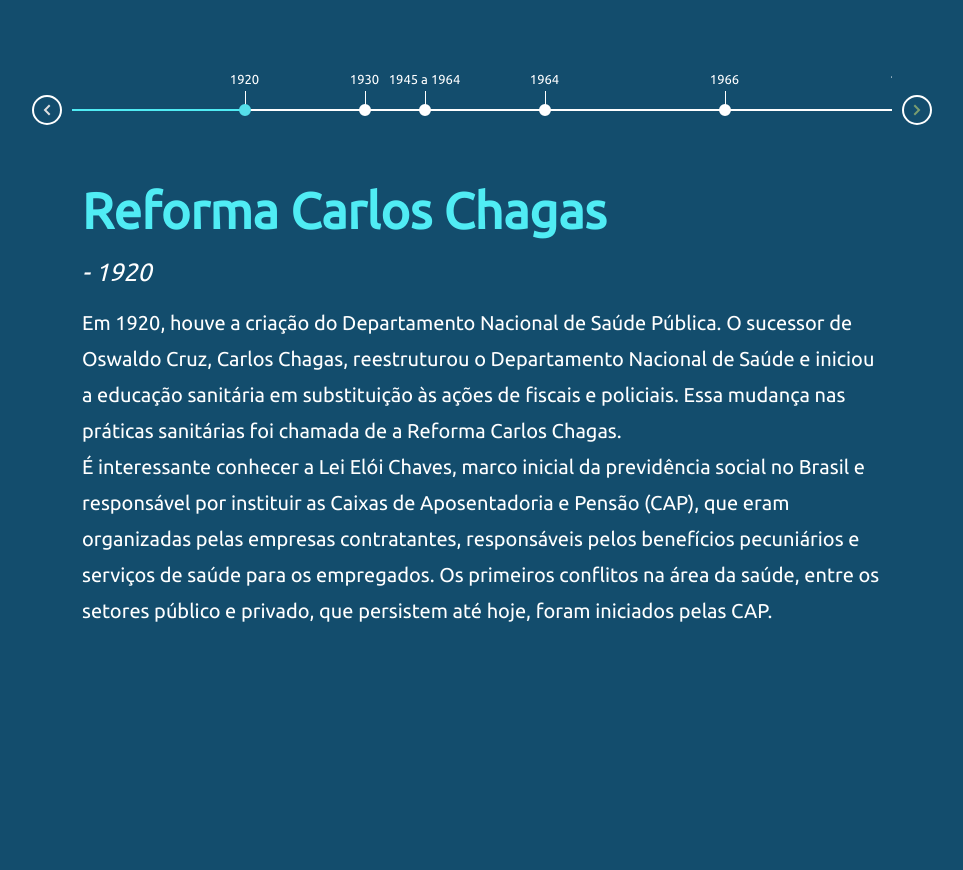
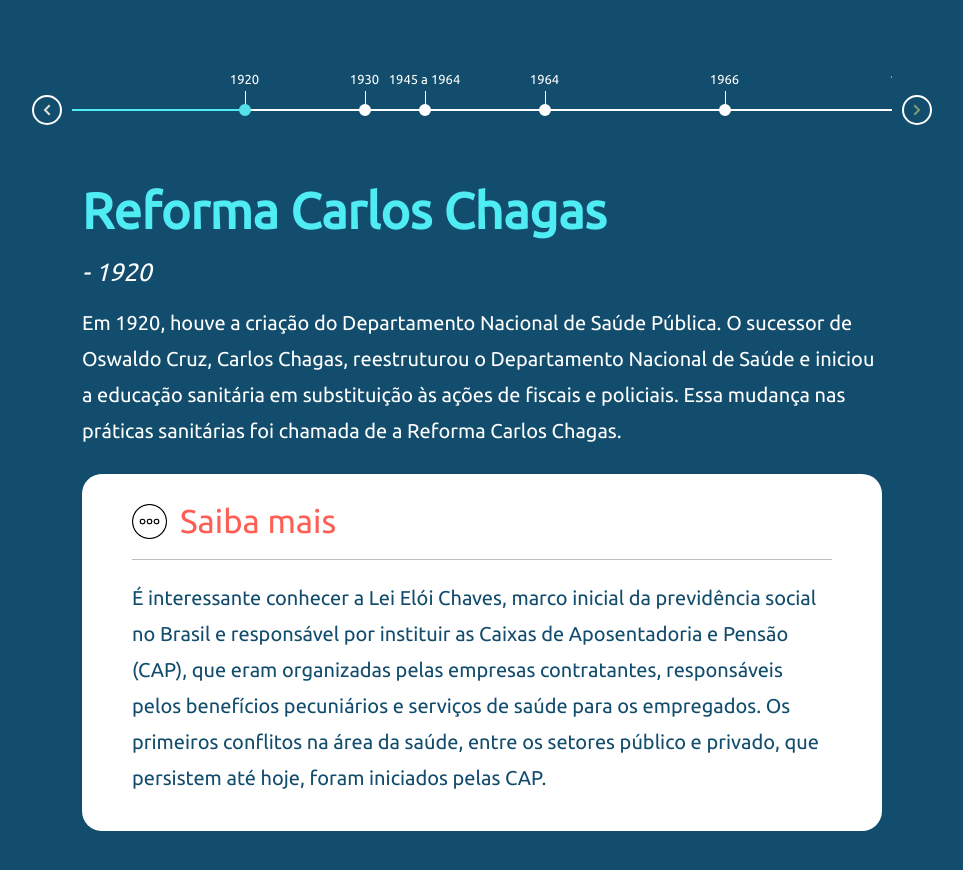
Before and after one commit to elionaimelo/informatica-saude-Introducao, a plain HTML site: page index.html in a window 1280 px wide. Shown: the whole page, without its empty margins (158-1121 px from the left). Before the commit the page ends 800 px from the top, so only its background shows below. Drawn offline with Linux system fonts and the light colour scheme.

Commit message:
inclusao do box saiba mais

```diff
--- a/index.html
+++ b/index.html
@@ -41,10 +41,16 @@
 				<p>
 					Em 1920, houve a criação do Departamento Nacional de Saúde Pública. O sucessor de Oswaldo Cruz, Carlos Chagas, reestruturou o Departamento Nacional de Saúde e iniciou a educação sanitária em substituição às ações de fiscais e policiais. Essa mudança nas práticas sanitárias foi chamada de a Reforma Carlos Chagas.
                 </p>
+                <div class="saiba-mais">
+					<div class="more">
+						<img src="images/more.png" alt="">
+						<h3>Saiba mais</h3>
+					</div>
 					<p>
 						É interessante conhecer a Lei Elói Chaves, marco inicial da previdência social no Brasil e responsável por instituir as Caixas de Aposentadoria e Pensão (CAP), que eram organizadas pelas empresas contratantes, responsáveis pelos benefícios pecuniários e serviços de saúde para os empregados. Os primeiros conflitos na área da saúde, entre os setores público e privado, que persistem até hoje, foram iniciados pelas CAP.
 
 					</p>
+				</div>
 			</li>
 
 			<li data-date="21/06/2016">
@@ -55,10 +61,17 @@
 Em 1942, foi criado o Serviço Especial de Saúde Pública (SESP), que posteriormente foi chamado de Fundação SESP. Essa instituição prestou um excelente serviço de saúde, principalmente, nas regiões Norte e Nordeste.
 
 				</p>
+				<div class="saiba-mais">
+					<div class="more">
+						<img src="images/more.png" alt="">
+						<h3>Saiba mais</h3>
+					</div>
 					<p>
 						A Fundação SESP atuou veementemente na Região Amazônica, onde os trabalhadores produziam borracha, e no Vale do Rio Doce, onde era extraído o minério de ferro, ambos essenciais para reforçar o exército americano na II Guerra Mundial. Nesses locais, os índices de febre amarela e malária eram altíssimos. As doenças atingiam os trabalhadores, diminuindo a produção. Realmente, era a economia definindo as ações de saúde.
 
 					</p>
+				</div>
+
 			</li>
 
 			<li data-date="24/06/2016">
@@ -94,10 +107,18 @@ Em 1942, foi criado o Serviço Especial de Saúde Pública (SESP), que posterior
 				<p>
 					O Sistema Nacional de Assistência e Previdência Social (SIMPAS) foi instituído em 1977, como também a organização símbolo do modelo médico assistencial, o Instituto Nacional de Assistência Médica da Previdência Social (INAMPS), como parte integrante desse sistema (REIS; ARAÚJO; CECÍLIO, 2012).
 				</p>
+				<div class="saiba-mais">
+					<div class="more">
+						<img src="images/more.png" alt="">
+						<h3>Saiba mais</h3>
+					</div>
 					<p>
 						O INAMPS simbolizava o modelo médico assistencial, mas, em 1976, ocorreu uma ampliação da rede ambulatorial pública, na expansão do Programa de Interiorização das Ações de Saúde e Saneamento do Nordeste (PIASS), com a oferta de ações e práticas de baixo custo para populações excluídas. Nesse momento, diferentes segmentos e atores sociais se organizavam para expressar sua indignação com o atual sistema de saúde, dando origem a um novo movimento.
 
 					</p>
+				</div>
+
+
 			</li>
 
 
--- a/sass/style.scss
+++ b/sass/style.scss
@@ -18,6 +18,35 @@ body {
 a {
   color: #fff;
   text-decoration: none;
+}
+
+.cd-horizontal-timeline .events-content .saiba-mais {
+  background: white;
+  margin-top: 25px;
+  padding: 30px 50px 35px 50px;
+  border-radius: 20px;
+
+  p {
+    color: #134D6D;
+  }
+
+  .more {
+    overflow: hidden;
+    margin-bottom: 20px;
+    border-bottom: 1px solid #bfbebe;
+    padding-bottom: 20px;
+
+    img {
+      width: 35px;
+      float: left;
+      margin-right: 13px;
+    }
+    h3 {
+      color: #fe5f55;
+      font-size: 33px;
+    }
+  }
+
 }
 
 /* --------------------------------
```
Also changed, not shown: images/more.png (added), styles/style.min.css, 1 other file. Lines whose indentation alone changed are shown as unchanged.
